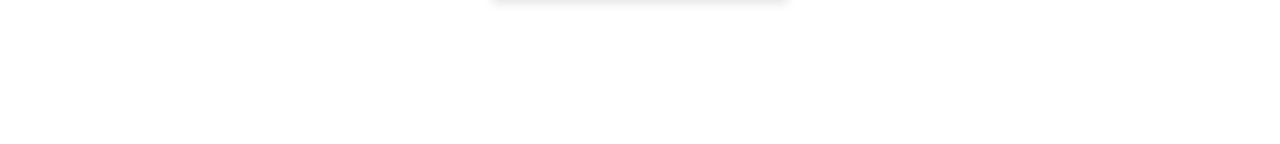
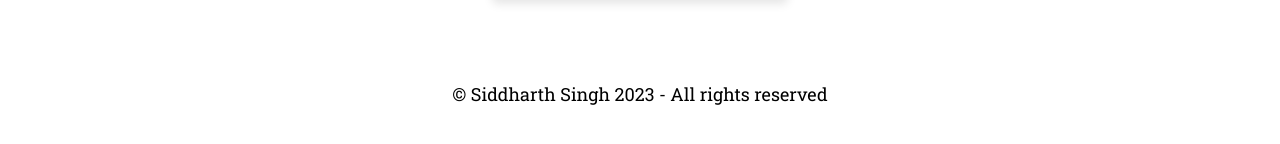
Before and after one commit to sid1552/Movie_App, a React (Create React App) app: page / in a window 1280 px wide. Shown: the part 2364-2508 px from the top of the page. Before the commit the page ends 2450 px from the top, so only its background shows below. Built offline with nearby package versions, Linux system fonts and the light colour scheme.

Commit message:
Made Changes to footer so that it changes color according to DAy/Night Cycle

```diff
--- a/src/App.css
+++ b/src/App.css
@@ -300,3 +300,19 @@ h1 {
 .star.selected {
   color: gold;
 }
+
+.footer {
+  padding: 20px;
+  text-align: center;
+  width: 100%;
+  position: relative;
+  left: 0;
+  bottom: -40px;
+  z-index: -1;
+  color: var(--footer-color, black);
+}
+
+.footertext {
+  margin: 0;
+  font-size: 18px;
+}
--- a/src/App.js
+++ b/src/App.js
@@ -5,6 +5,7 @@ import MovieDetails from './MovieDetails';
 import React, { useEffect, useState } from 'react';
 import moviesData from './movies.json';
 import DayNightCycle from './DayNightCycle';
+import Footer from './Footer';
 
 function App() {
   const [movies, setMovies] = useState([]);
@@ -81,6 +82,7 @@ function App() {
       )}
 
       <DayNightCycle darkMode={darkMode} onModeToggle={handleModeToggle} />
+      <Footer />
     </div>
   );
 }
--- a/src/DayNightCycle.js
+++ b/src/DayNightCycle.js
@@ -16,6 +16,12 @@ const DayNightCycle = ({ darkMode, onModeToggle }) => {
     document.documentElement.style.setProperty(
       '--border-color',
       nightMode ? 'transparent' : '#000000'
+    );
+
+    // Set the footer color based on the mode
+    document.documentElement.style.setProperty(
+      '--footer-color',
+      nightMode ? '#ffffff' : '#000000'
     );
   }, [nightMode]);
 
--- /dev/null
+++ b/src/Footer.jsx
@@ -0,0 +1,15 @@
+import React from 'react';
+
+const Footer = () => {
+  const currentYear = new Date().getFullYear();
+
+  return (
+    <footer className="footer">
+      <p className="footertext">
+        &copy; Siddharth Singh {currentYear} - All rights reserved
+      </p>
+    </footer>
+  );
+};
+
+export default Footer;
```
Also changed, not shown: 1 other file (tests, documents, lock files or other folders).
